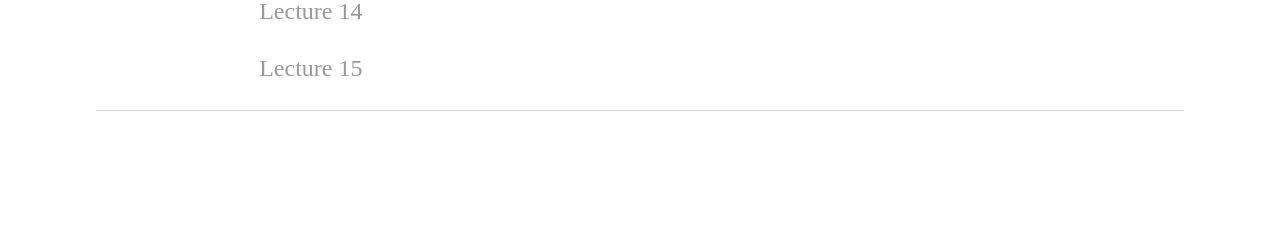
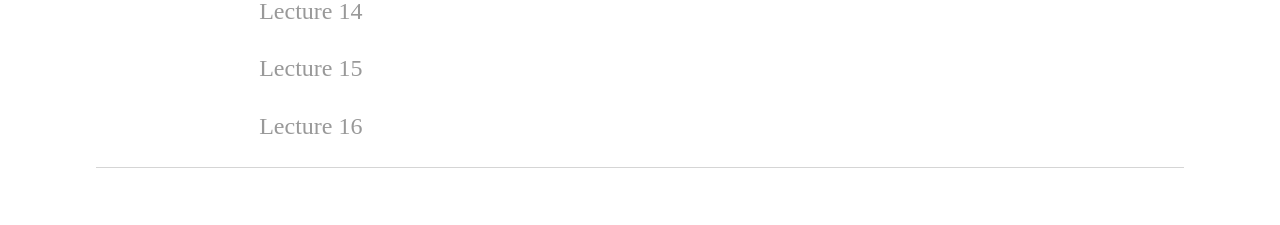
Before and after one commit to mreppert/mreppert.github.io, a Jekyll site: the page built from education/chm676/notes/index.html, in a window 1280 px wide. Shown: the part 888-1113 px from the top of the page. Built offline with Jekyll 4.4.1, drawn with Linux system fonts in a browser that asks for light colours; before the commit the page ends 1059 px from its top, so only the background shows below that.

Commit message:
Added lecture 16

```diff
--- a/education/chm676/notes/index.html
+++ b/education/chm676/notes/index.html
@@ -29,6 +29,7 @@ title: Reppert Research Group
   <p><a href="/education/chm676/notes/lecture13.pdf">Lecture 13</a></p>
   <p><a href="/education/chm676/notes/lecture14.pdf">Lecture 14</a></p>
   <p><a href="/education/chm676/notes/lecture15.pdf">Lecture 15</a></p>
+  <p><a href="/education/chm676/notes/lecture16.pdf">Lecture 16</a></p>
   </pre>
   </body>
 </html>
```
Also changed, not shown: 1 other file.
